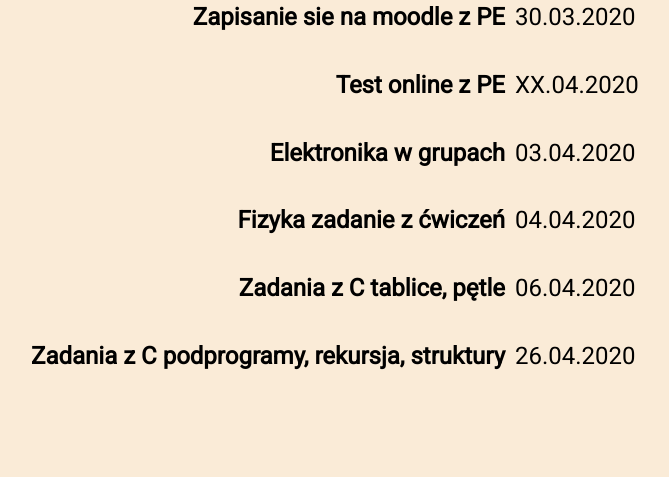
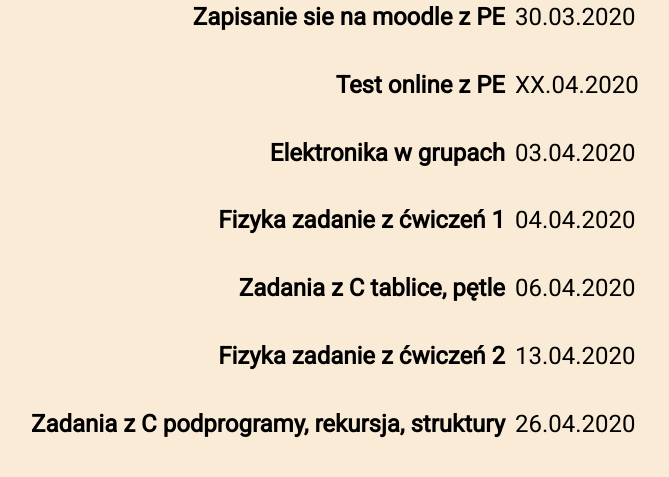
Before and after one commit to Domikado5/todo, a plain HTML site: page index.html in a window 1280 px wide. Shown: the part 125-602 px from the top of the page, without its empty margins (125-794 px from the left). Drawn offline with Linux system fonts and the light colour scheme.

Commit message:
Update 30.03.2020

```diff
--- a/index.html
+++ b/index.html
@@ -23,12 +23,16 @@
         <div class="deadline">03.04.2020</div>
     </div>
     <div class="task">
-        <h2>Fizyka zadanie z ćwiczeń</h2>
+        <h2>Fizyka zadanie z ćwiczeń 1</h2>
         <div class="deadline">04.04.2020</div>
     </div>
     <div class="task">
         <h2>Zadania z C tablice, pętle</h2>
         <div class="deadline">06.04.2020</div>
+    </div>
+    <div class="task">
+        <h2>Fizyka zadanie z ćwiczeń 2</h2>
+        <div class="deadline">13.04.2020</div>
     </div>
     <div class="task">
         <h2>Zadania z C podprogramy, rekursja, struktury</h2>
```
